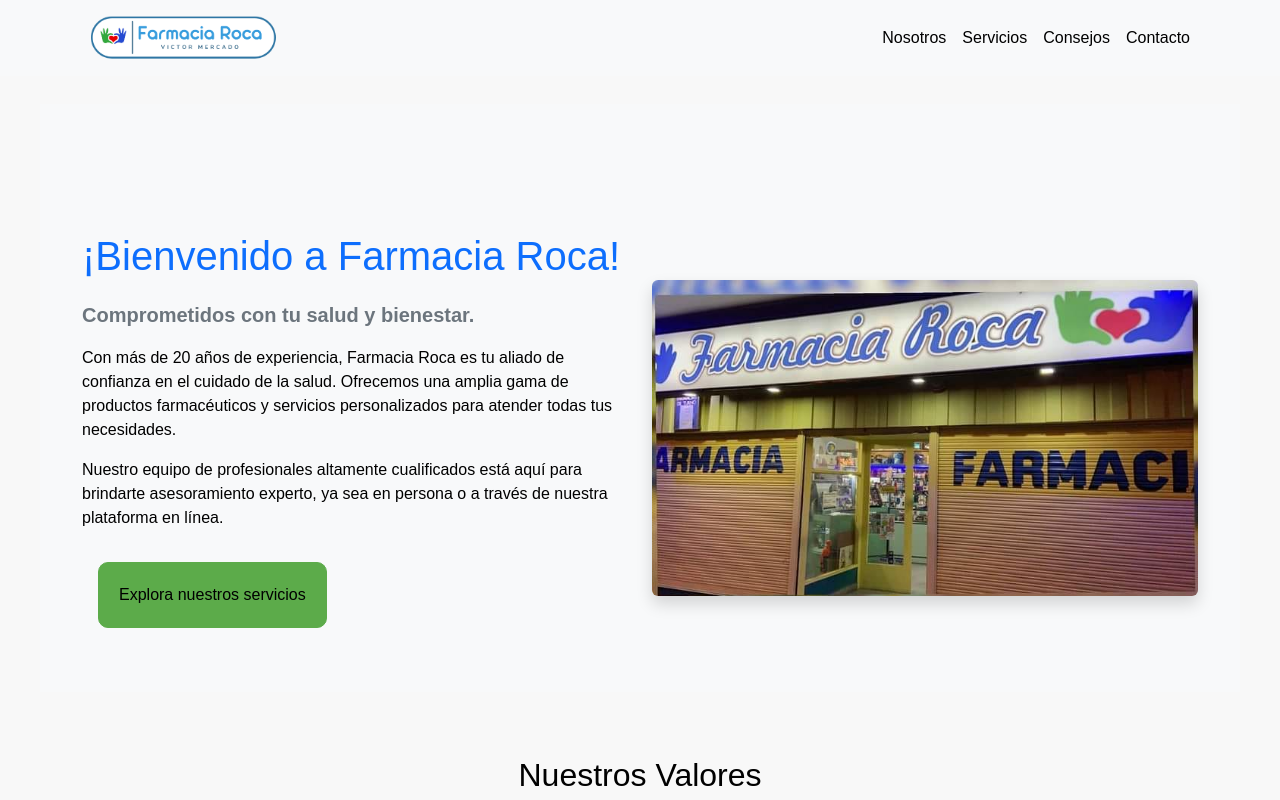
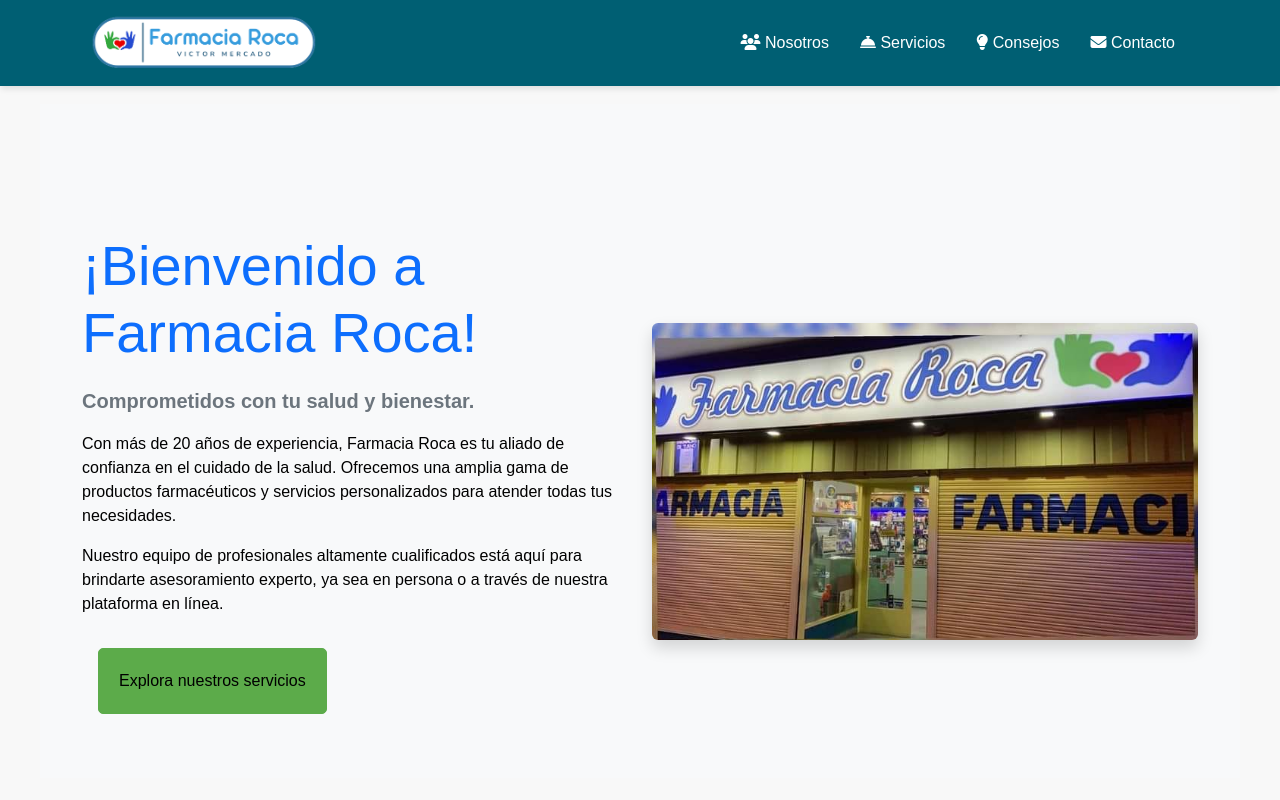
Before and after one commit to eMMa87CR/Victor-Emmanuel-Mercado---Comision-56575, a plain HTML site: page index.html in a window 1280 px wide. Shown: the top 800 px of the page. Drawn offline with nearby package versions, Linux system fonts and the light colour scheme.

Commit message:
cambio navbar

```diff
--- /dev/null
+++ b/SCSS/components/_navbar.scss
@@ -0,0 +1,14 @@
+.navbar-custom {
+  background-color: #005f73; /* Cambia el color de fondo de la barra de navegación */
+  box-shadow: 0 4px 6px -1px rgba(0, 0, 0, 0.1); /* Añade sombra para darle profundidad */
+}
+.navbar-custom .navbar-brand img {
+  max-height: 60px; /* Ajusta el tamaño del logo */
+}
+.navbar-custom .nav-link {
+  color: #ffffff; /* Cambia el color de los enlaces */
+  margin-right: 15px; /* Añade espacio entre los enlaces */
+}
+.navbar-custom .nav-link:hover {
+  color: #d9d9d9; /* Color en hover */
+}
--- a/SCSS/layout/_main-index.scss
+++ b/SCSS/layout/_main-index.scss
@@ -1,5 +1,6 @@
 @import "../utilities/variables";
 @import "../utilities/mixins";
+@import "../components/boton";
 
 
 
@@ -13,7 +14,7 @@
 
     h1 {
       color: $color-primario;
-      font-size: $base-font-size * 2.5;
+      font-size: $base-font-size * 3.5;
       margin-bottom: $espaciado;
     }
 
--- a/SCSS/style.scss
+++ b/SCSS/style.scss
@@ -16,3 +16,4 @@
 
 //components
 @import "components/boton";
+@import "components/navbar";
--- a/SCSS/utilities/_variables.scss
+++ b/SCSS/utilities/_variables.scss
@@ -41,7 +41,8 @@
 //estilo boton
 $boton-padding: 10px 20px; // Puedes ajustar los valores según tus necesidades
 $boton-font-size: 16px; // Puedes ajustar el tamaño de fuente según tus necesidades
-$boton-border: 1px solid #CCCCCC; // Puedes ajustar el color y grosor del borde según tus necesidades
+$boton-border: 2px solid #CCCCCC; // Puedes ajustar el color y grosor del borde según tus necesidades
 $boton-shadow: 0 2px 4px rgba(0, 0, 0, 0.1); // Puedes ajustar los valores de desplazamiento, tamaño y color de la sombra según tus necesidades
 $boton-hover-bg: #f0f0f0; // Puedes ajustar el color según tus preferencias de diseño
 $boton-hover-color: #ffffff; // Puedes ajustar el color según tus preferencias de diseño
+$border-radius: 5px;
--- a/index.html
+++ b/index.html
@@ -23,10 +23,10 @@
 
 <body class="mi-body">
     <header>
-        <nav class="navbar navbar-expand-lg navbar-light bg-light fixed-top">
+        <nav class="navbar navbar-expand-lg navbar-custom fixed-top">
             <div class="container">
                 <a class="navbar-brand" href="index.html">
-                    <img src="./assets/img/Logo Farmacia Azul.png" alt="Logo de Farmacia Roca" class="img-fluid" style="max-height: 50px;">
+                    <img src="./assets/img/Logo Farmacia Azul.png" alt="Logo de Farmacia Roca" class="img-fluid">
                 </a>
                 <button class="navbar-toggler" type="button" data-bs-toggle="collapse" data-bs-target="#navbarNav"
                     aria-controls="navbarNav" aria-expanded="false" aria-label="Toggle navigation">
@@ -35,16 +35,18 @@
                 <div class="collapse navbar-collapse" id="navbarNav">
                     <ul class="navbar-nav ms-auto">
                         <li class="nav-item">
-                            <a class="nav-link" href="./html/nosotros.html">Nosotros</a>
+                            <a class="nav-link" href="./html/nosotros.html"><i class="fas fa-users"></i> Nosotros</a>
                         </li>
                         <li class="nav-item">
-                            <a class="nav-link" href="./html/servicios.html">Servicios</a>
+                            <a class="nav-link" href="./html/servicios.html"><i class="fas fa-concierge-bell"></i>
+                                Servicios</a>
                         </li>
                         <li class="nav-item">
-                            <a class="nav-link" href="./html/consejos.html">Consejos</a>
+                            <a class="nav-link" href="./html/consejos.html"><i class="fas fa-lightbulb"></i>
+                                Consejos</a>
                         </li>
                         <li class="nav-item">
-                            <a class="nav-link" href="./html/contacto.html">Contacto</a>
+                            <a class="nav-link" href="./html/contacto.html"><i class="fas fa-envelope"></i> Contacto</a>
                         </li>
                     </ul>
                 </div>
@@ -60,28 +62,33 @@
                     <div class="col-lg-6">
                         <h1 class="display-4 text-primary">¡Bienvenido a Farmacia Roca!</h1>
                         <p class="lead text-secondary">Comprometidos con tu salud y bienestar.</p>
-                <p class="text">Con más de 20 años de experiencia, Farmacia Roca es tu aliado de confianza en el cuidado de la salud. Ofrecemos una amplia gama de productos farmacéuticos y servicios personalizados para atender todas tus necesidades.</p>
-                <p class="text">Nuestro equipo de profesionales altamente cualificados está aquí para brindarte asesoramiento experto, ya sea en persona o a través de nuestra plataforma en línea.</p>
+                        <p class="text">Con más de 20 años de experiencia, Farmacia Roca es tu aliado de confianza en el
+                            cuidado de la salud. Ofrecemos una amplia gama de productos farmacéuticos y servicios
+                            personalizados para atender todas tus necesidades.</p>
+                        <p class="text">Nuestro equipo de profesionales altamente cualificados está aquí para brindarte
+                            asesoramiento experto, ya sea en persona o a través de nuestra plataforma en línea.</p>
                         <a href="./html/servicios.html" class="btn btn-primary btn-lg">Explora nuestros servicios</a>
                     </div>
                     <div class="col-lg-6 text-center">
-                <img src="./assets/img/frente.jpg" alt="Fachada de Farmacia Roca" class="img-fluid rounded shadow">
+                        <img src="./assets/img/frente.jpg" alt="Fachada de Farmacia Roca"
+                            class="img-fluid rounded shadow">
                     </div>
                 </div>
             </div>
         </div>
-
-
         <section class="container my-5">
             <h2 class="text-center mb-4">Nuestros Valores</h2>
-            <p class="text-center">En Farmacia Roca, creemos firmemente en la importancia de ofrecer servicios y productos de la más alta calidad. Nuestros valores fundamentales nos guían en nuestro compromiso diario con la salud y el bienestar de nuestros clientes.</p>
+            <p class="text-center">En Farmacia Roca, creemos firmemente en la importancia de ofrecer servicios y
+                productos de la más alta calidad. Nuestros valores fundamentales nos guían en nuestro compromiso diario
+                con la salud y el bienestar de nuestros clientes.</p>
             <div class="row text-center g-4">
                 <div class="col-md-4">
                     <div class="card h-100">
                         <div class="card-body">
                             <i class="fas fa-star fa-3x"></i>
                             <h3 class="card-title">Calidad</h3>
-                            <p class="card-text">Garantizamos la más alta calidad en todos nuestros productos y servicios, asegurando tu satisfacción y bienestar.</p>
+                            <p class="card-text">Garantizamos la más alta calidad en todos nuestros productos y
+                                servicios, asegurando tu satisfacción y bienestar.</p>
                         </div>
                     </div>
                 </div>
@@ -90,7 +97,8 @@
                         <div class="card-body">
                             <i class="fas fa-handshake fa-3x"></i>
                             <h3 class="card-title">Confianza</h3>
-                            <p class="card-text">Construimos relaciones basadas en la confianza y el respeto, ofreciendo un trato personalizado y profesional.</p>
+                            <p class="card-text">Construimos relaciones basadas en la confianza y el respeto, ofreciendo
+                                un trato personalizado y profesional.</p>
                         </div>
                     </div>
                 </div>
@@ -99,7 +107,8 @@
                         <div class="card-body">
                             <i class="fas fa-lightbulb fa-3x"></i>
                             <h3 class="card-title">Innovación</h3>
-                            <p class="card-text">Estamos en constante búsqueda de innovaciones para mejorar tu experiencia y ofrecerte las mejores soluciones de salud.</p>
+                            <p class="card-text">Estamos en constante búsqueda de innovaciones para mejorar tu
+                                experiencia y ofrecerte las mejores soluciones de salud.</p>
                         </div>
                     </div>
                 </div>
@@ -108,13 +117,9 @@
                 <a href="./html/contacto.html" class="btn btn-primary">Contáctanos para saber más</a>
             </div>
         </section>
-
-
-
-
-
         <!-- Botón para volver arriba -->
-        <p class="text-center mt-5 boton-top" data-aos="fade-up"><a href="#top" class="btn btn-primary">Volver arriba</a></p>
+        <p class="text-center mt-5 boton-top" data-aos="fade-up"><a href="#top" class="btn btn-primary">Volver
+                arriba</a></p>
     </main>
 
     <footer>
@@ -122,15 +127,21 @@
             <div class="footer-section redes">
                 <h5>Nuestras redes:</h5>
                 <ul class="social-links">
-                    <li><a href="http://wa.me/542976211211" target="_blank" aria-label="WhatsApp"><i class="fab fa-whatsapp"></i>WhatsApp</a></li>
-                    <li><a href="https://www.facebook.com/farm.roca/about" target="_blank" aria-label="Facebook"><i class="fab fa-facebook"></i>Facebook</a></li>
-                    <li><a href="https://www.instagram.com/farmacia.roca/" target="_blank" aria-label="Instagram"><i class="fab fa-instagram"></i>Instagram</a></li>
+                    <li><a href="http://wa.me/542976211211" target="_blank" aria-label="WhatsApp"><i
+                                class="fab fa-whatsapp"></i>WhatsApp</a></li>
+                    <li><a href="https://www.facebook.com/farm.roca/about" target="_blank" aria-label="Facebook"><i
+                                class="fab fa-facebook"></i>Facebook</a></li>
+                    <li><a href="https://www.instagram.com/farmacia.roca/" target="_blank" aria-label="Instagram"><i
+                                class="fab fa-instagram"></i>Instagram</a></li>
                 </ul>
             </div>
             <div class="footer-section mapa">
                 <h5>Ubicación en Google Maps:</h5>
                 <div class="mapa-container">
-                    <iframe src="https://www.google.com/maps/embed?pb=!1m18!1m12!1m3!1d2777.607431845504!2d-67.52081392320468!3d-45.8791631365121!2m3!1f0!2f0!3f0!3m2!1i1024!2i768!4f13.1!3m3!1m2!1s0xbde455265dc99cdd%3A0xbfd0316360d82286!2sFarmacia%20Roca!5e0!3m2!1ses-419!2sar!4v1706484884936!5m2!1ses-419!2sar" width="100%" height="300" style="border:0;" allowfullscreen="" loading="lazy" referrerpolicy="no-referrer-when-downgrade"></iframe>
+                    <iframe
+                        src="https://www.google.com/maps/embed?pb=!1m18!1m12!1m3!1d2777.607431845504!2d-67.52081392320468!3d-45.8791631365121!2m3!1f0!2f0!3f0!3m2!1i1024!2i768!4f13.1!3m3!1m2!1s0xbde455265dc99cdd%3A0xbfd0316360d82286!2sFarmacia%20Roca!5e0!3m2!1ses-419!2sar!4v1706484884936!5m2!1ses-419!2sar"
+                        width="100%" height="300" style="border:0;" allowfullscreen="" loading="lazy"
+                        referrerpolicy="no-referrer-when-downgrade"></iframe>
                 </div>
             </div>
         </div>
```
Also changed, not shown: html/consejos.html (+8 -7 lines), html/contacto.html (+8 -6 lines), html/nosotros.html (+45 -17 lines), html/servicios.html (+8 -6 lines), css/style.css, 1 other file. Lines whose indentation alone changed are shown as unchanged.
